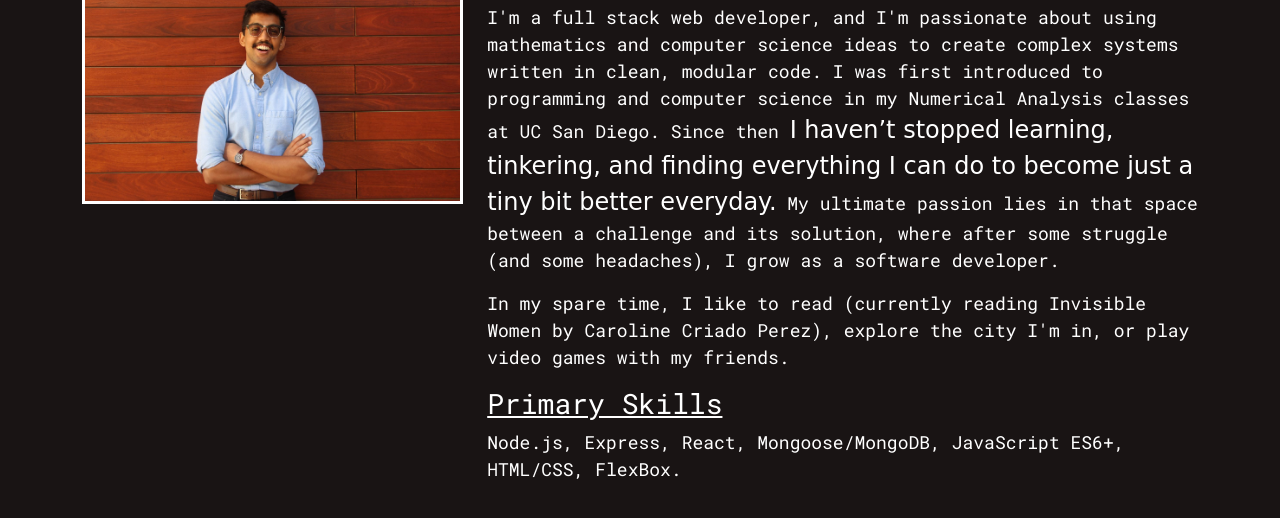
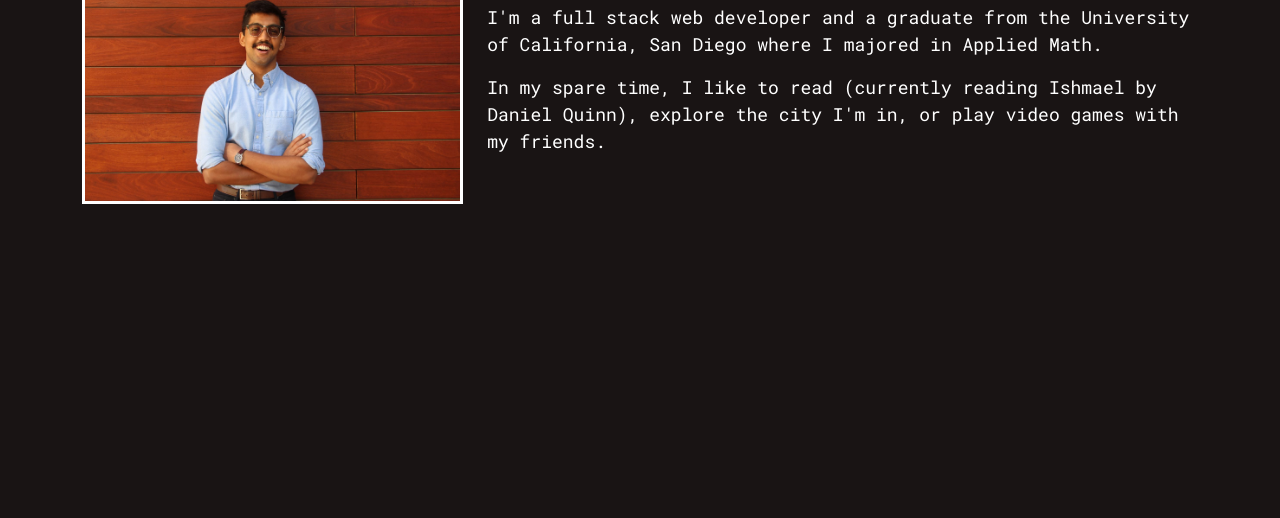
Before and after one commit to ankushchalla/Portfolio, a plain HTML site: page about.html in a window 1280 px wide. Shown: the part 168-686 px from the top of the page. Drawn offline with nearby package versions, Linux system fonts and the light colour scheme; a web font is replaced by a local one.

Commit message:
Removed pretentiousness from bio.

```diff
--- a/about.html
+++ b/about.html
@@ -44,22 +44,14 @@
                     </a>
                 </div>
                 <div class="d-flex justify-content-start">
-                    <p> I'm a full stack web developer, and I'm passionate about using mathematics and computer science
-                        ideas to create complex systems written in clean, modular code. I was first introduced to
-                        programming and computer science in my Numerical Analysis classes at UC San Diego.
-                        Since then <span>I haven’t stopped learning, tinkering, and finding everything I can do
-                        to become just a tiny bit better everyday.</span> My ultimate passion lies in that space between a challenge
-                        and its solution, where after some struggle (and some headaches), I grow as a software
-                        developer.
+                    <p>
+                        I'm a full stack web developer and a graduate from the University of California, San Diego where I majored in Applied Math.
                     </p>
                 </div>
                 <p>
-                    In my spare time, I like to read (currently reading Invisible Women by Caroline Criado Perez), explore the city I'm
+                    In my spare time, I like to read (currently reading Ishmael by Daniel Quinn), explore the city I'm
                     in, or play video games with my friends.
                 </p>
-                <h3 id="skills">Primary Skills</h3>
-                <p>Node.js, Express, React, Mongoose/MongoDB, JavaScript ES6+, HTML/CSS, FlexBox. </p>
-
             </div>
         </div>
     </div>
```
